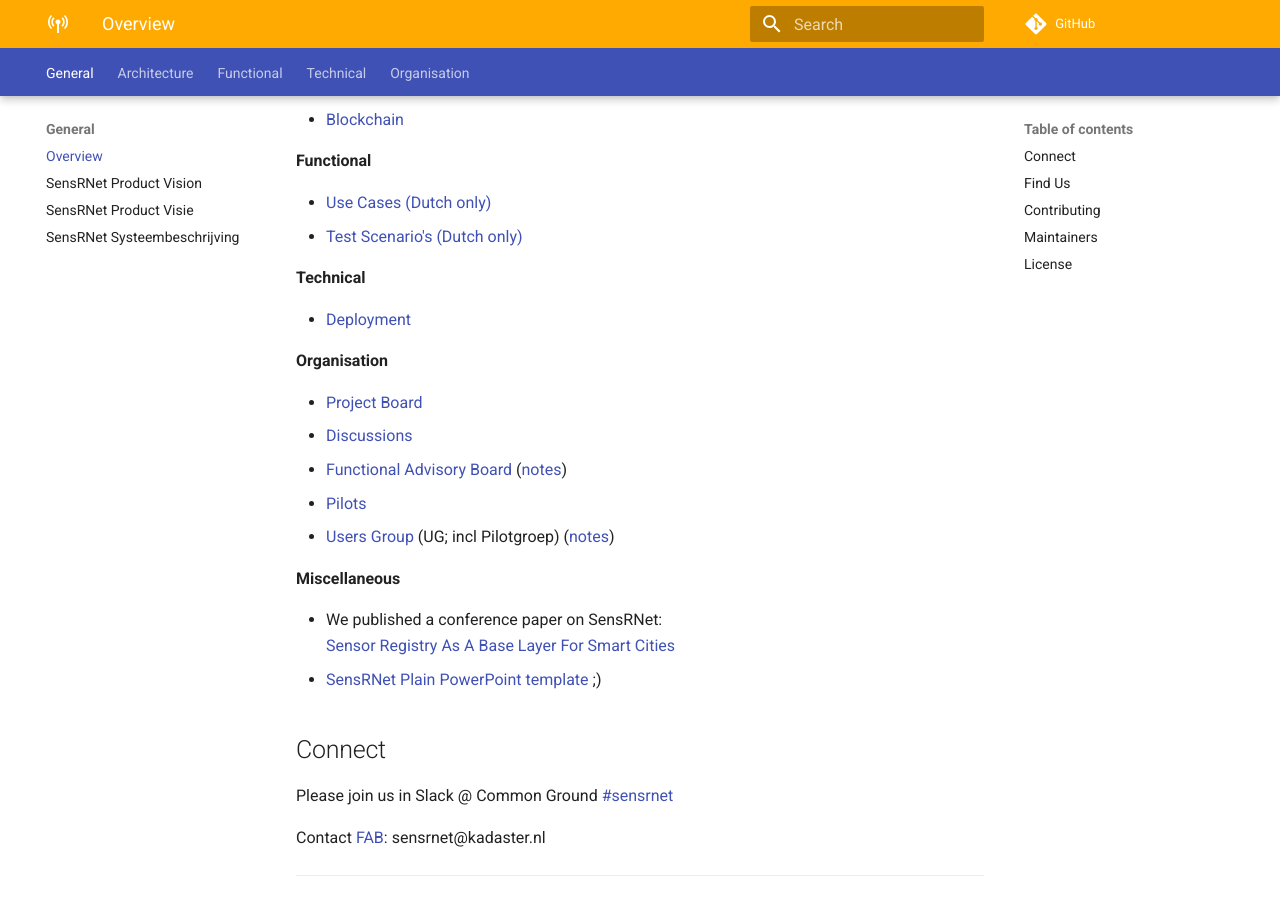
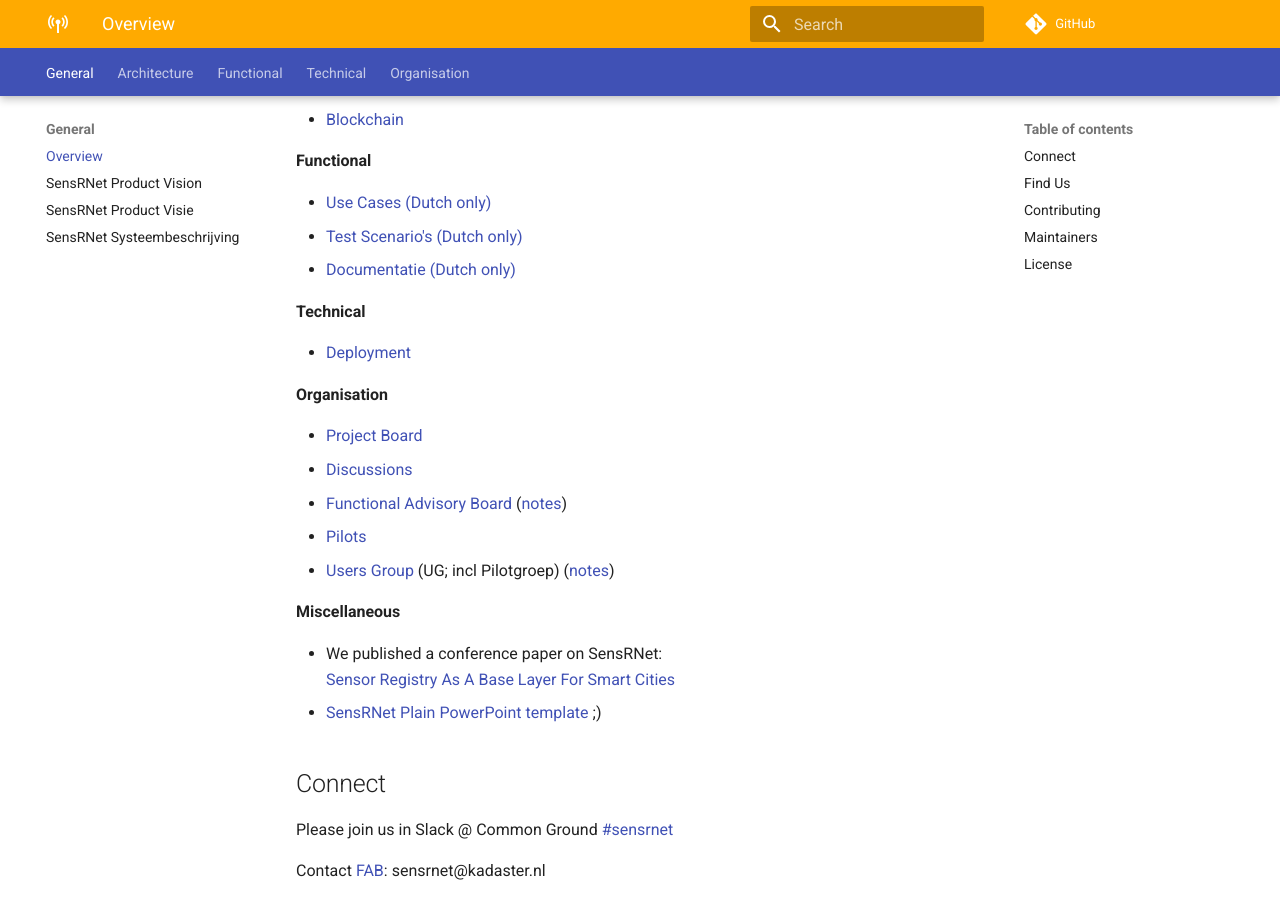
Before and after one commit to kadaster-labs/sensrnet-home, an MkDocs documentation site: the page built from docs/README.md, in a window 1280 px wide and 900 px high, scrolled down 1064 px. Built offline with MkDocs 1.6.1 and Material for MkDocs 9.7.7, drawn with Linux system fonts in a browser that asks for light colours; comment, search, counter and statistics services are not loaded.

Commit message:
Link naar documentatiepagina
Op overzichtspagina een link naar een documentatiepagina

```diff
--- a/docs/README.md
+++ b/docs/README.md
@@ -32,6 +32,7 @@ Read more:
 
 - [Use Cases (Dutch only)](UseCasesNL.md)
 - [Test Scenario's (Dutch only)](TestScenariosNL.md)
+- [Documentatie (Dutch only)](DocumentationNL.md)
 
 **Technical**
 
```
